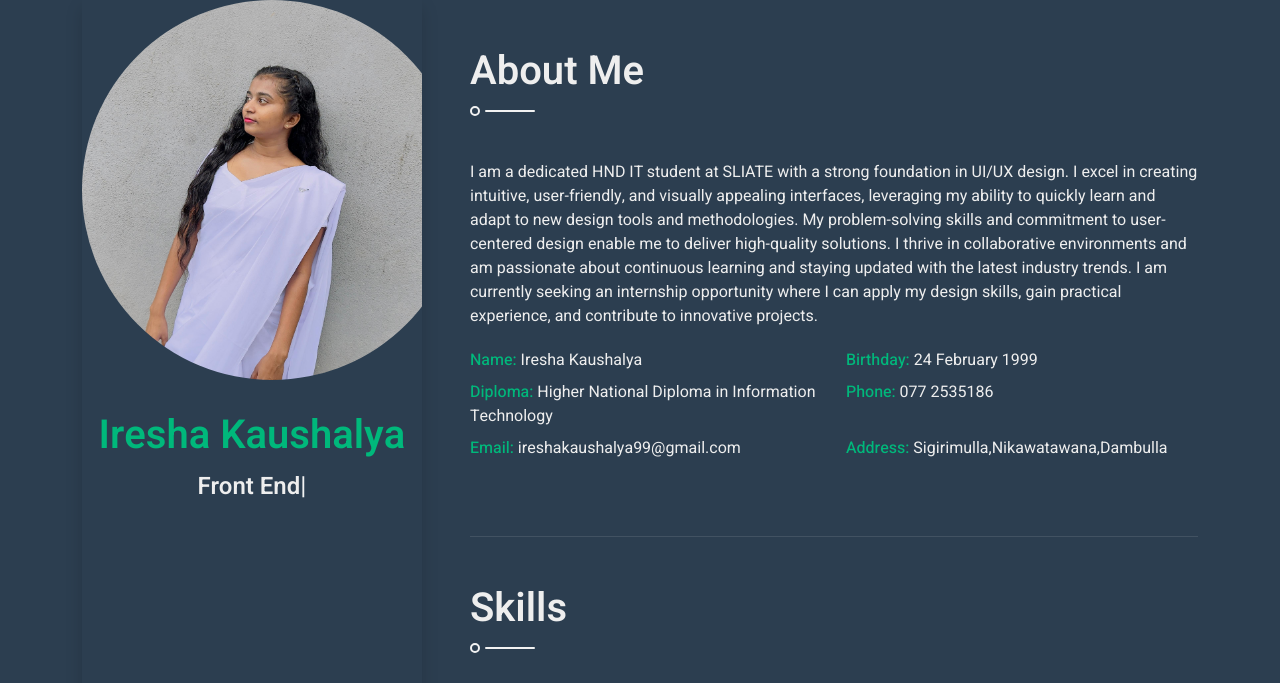
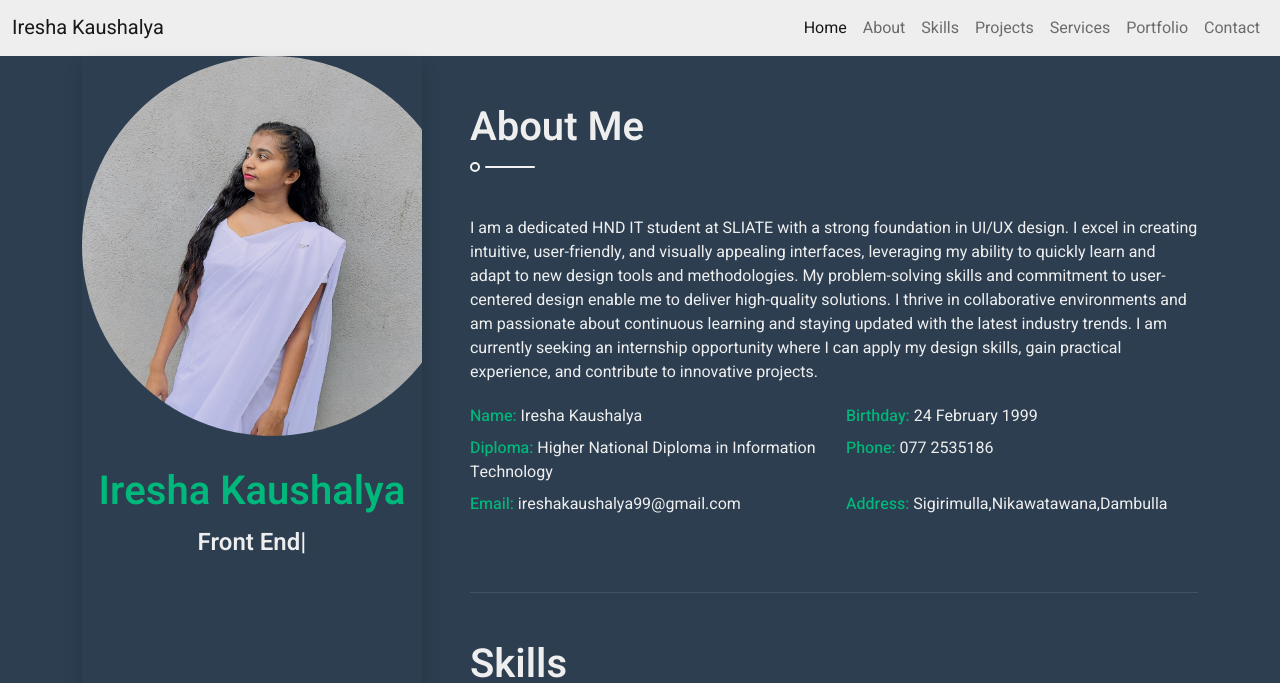
Before and after one commit to IreshaKaushalya/portfilo, a plain HTML site: page index.html in a window 1280 px wide. Shown: the top 683 px of the page. Drawn offline with nearby package versions, Linux system fonts and the light colour scheme.

Commit message:
Update index.html

```diff
--- a/index.html
+++ b/index.html
@@ -32,6 +32,41 @@
     </head>
 
     <body>
+
+	    <nav class="navbar navbar-expand-lg navbar-light bg-light">
+        <div class="container-fluid">
+            <a class="navbar-brand" href="#">Iresha Kaushalya</a>
+            <button class="navbar-toggler" type="button" data-bs-toggle="collapse" data-bs-target="#navbarNav" aria-controls="navbarNav" aria-expanded="false" aria-label="Toggle navigation">
+                <span class="navbar-toggler-icon"></span>
+            </button>
+            <div class="collapse navbar-collapse" id="navbarNav">
+                <ul class="navbar-nav ms-auto">
+                    <li class="nav-item">
+                        <a class="nav-link active" aria-current="page" href="#">Home</a>
+                    </li>
+                    <li class="nav-item">
+                        <a class="nav-link" href="#about">About</a>
+                    </li>
+                    <li class="nav-item">
+                        <a class="nav-link" href="#skills">Skills</a>
+                    </li>
+                    <li class="nav-item">
+                        <a class="nav-link" href="#projects">Projects</a>
+                    </li>
+                    <li class="nav-item">
+                        <a class="nav-link" href="#services">Services</a>
+                    </li>
+                    <li class="nav-item">
+                        <a class="nav-link" href="#portfolio">Portfolio</a>
+                    </li>
+                    <li class="nav-item">
+                        <a class="nav-link" href="#contact">Contact</a>
+                    </li>
+                </ul>
+            </div>
+        </div>
+    </nav>
+
         <!-- Spinner Start -->
         <div id="spinner" class="show bg-white position-fixed translate-middle w-100 vh-100 top-50 start-50 d-flex align-items-center justify-content-center">
             <div class="spinner-border text-primary" style="width: 3rem; height: 3rem;" role="status">
```
